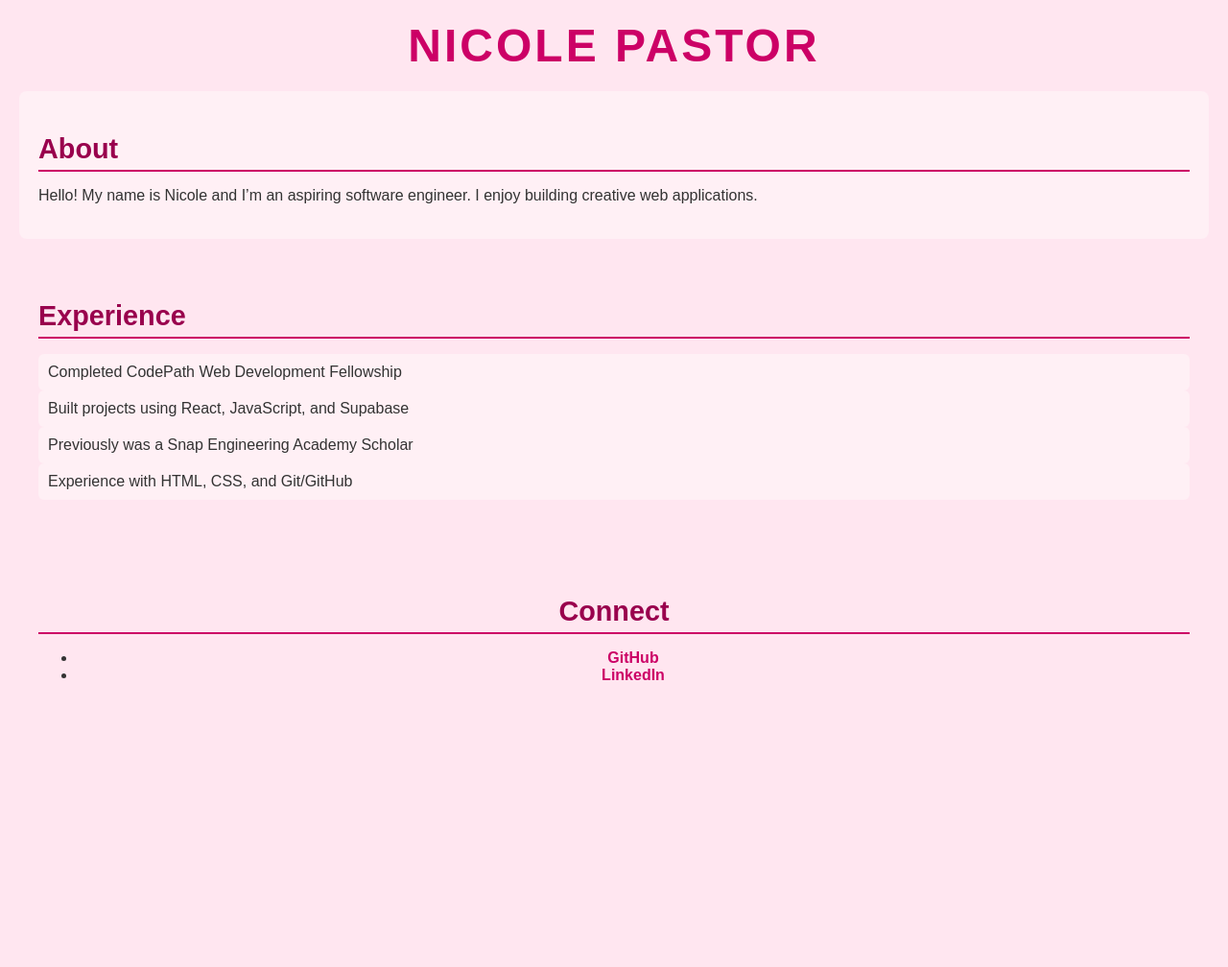
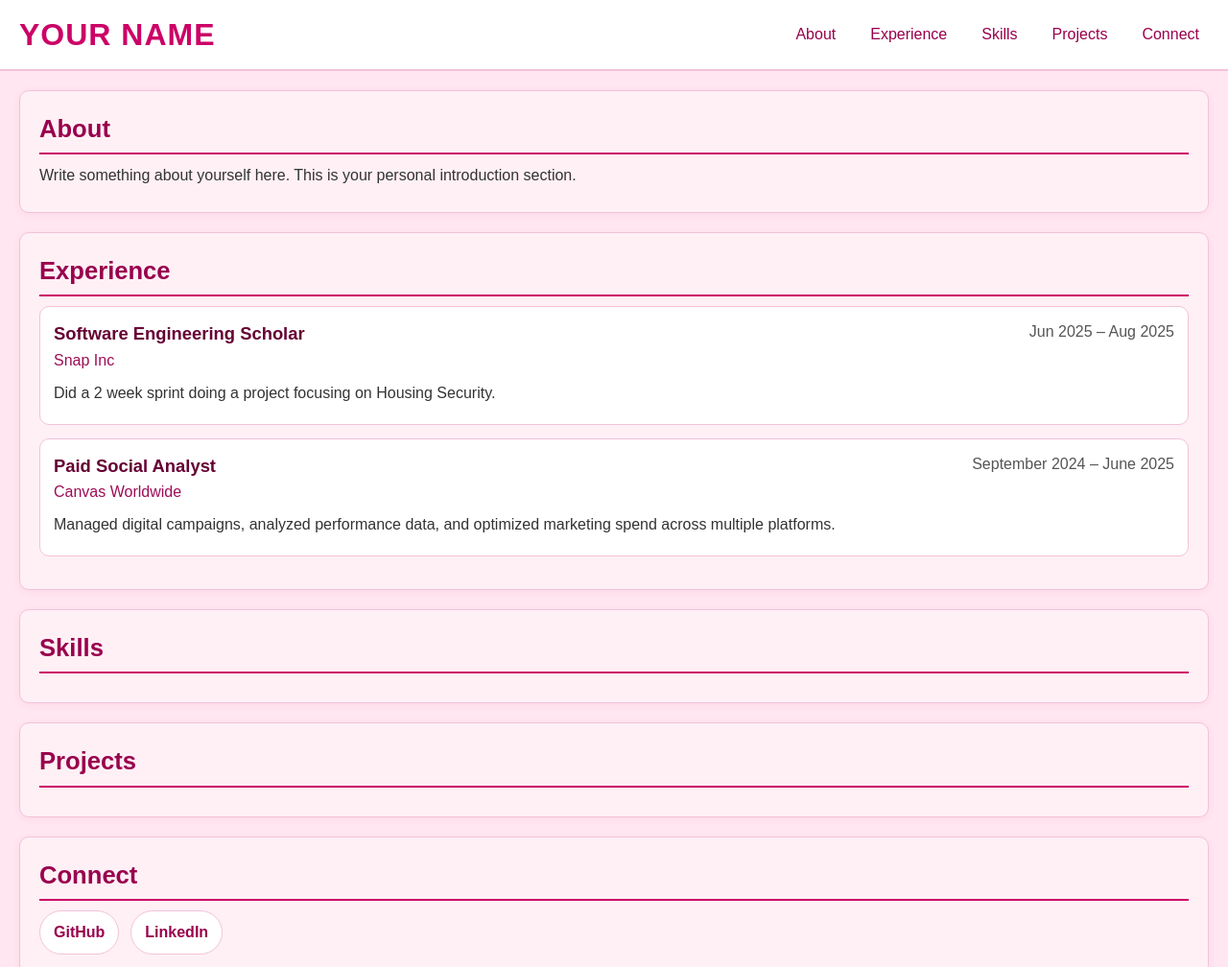
Before and after one commit to nicolevpastor/nicole-pastor-luna, a plain HTML site: page index.html in a window 1280 px wide. Shown: the top 1008 px of the page at 96% size. Before the commit the page ends 800 px from the top, so only its background shows below. Drawn offline with Linux system fonts and the light colour scheme; files that its build step writes are made by us from their sources.

Commit message:
formatted styles added

```diff
--- a/css/index.css
+++ b/css/index.css
@@ -1,69 +1,130 @@
+/* ===== RESET / BASE ===== */
+* { box-sizing: border-box; }
+html, body { margin: 0; padding: 0; }
 body {
-  background-color: #ffe6f0;
+  background: #ffe6f0;           /* light pink */
   color: #333;
   font-family: Arial, Helvetica, sans-serif;
-  margin: 0;
-  padding: 0;
+  line-height: 1.5;
 }
 
+/* ===== TYPOGRAPHY ===== */
 h1 {
-  font-size: 3rem;
-  font-weight: bold;
+  font-size: 2rem;
+  font-weight: 800;
   color: #cc0066;
-  text-align: center;
-  margin: 20px 0;
+  margin: 0;
   text-transform: uppercase;
-  letter-spacing: 3px;
+  letter-spacing: 2px;
 }
+h2 {
+  font-size: 1.6rem;
+  color: #99004d;
+  margin: 0 0 10px;
+  border-bottom: 2px solid #cc0066;
+  padding-bottom: 6px;
+}
+h3.role { margin: 0; font-size: 1.15rem; color: #660033; }
+p { margin: 0.35rem 0; }
 
-h2 {
-  font-size: 1.8rem;
-  color: #99004d;
-  margin-bottom: 10px;
-  border-bottom: 2px solid #cc0066;
-  padding-bottom: 5px;
-}
+/* ===== LINKS ===== */
+a { color: #0b63b6; }
+a:hover, a:focus { color: #053e73; }
 
-#About {
+#About, #Experience, #Skills, #Projects, #Connect {
   padding: 20px;
   margin: 20px;
   background-color: #fff0f5;
-  border-radius: 8px;
+  border-radius: 10px;
+  border: 1px solid #f3c2d9;
+  box-shadow: 0 2px 8px rgba(204, 0, 102, 0.06);
 }
 
-#Experience {
-  padding: 20px;
-  margin: 20px;
+#About, #Experience, #Skills, #Projects, #Connect { scroll-margin-top: 84px; }
+
+.skip-link {
+  position: absolute; left: -9999px; top: 0;
+}
+.skip-link:focus {
+  left: 12px; top: 8px;
+  background: #ffffff; color: #000;
+  padding: 8px 12px; border-radius: 6px;
+  border: 1px solid #999;
 }
 
-#Experience ul {
-  list-style-type: none;
-  padding: 0;
+/* ===== NAVBAR ===== */
+.site-nav {
+  position: sticky; top: 0; z-index: 1000;
+  background: #ffffff;
+  border-bottom: 2px solid #f3c2d9;
+  display: flex; align-items: center; justify-content: space-between;
+  gap: 16px; padding: 12px 20px;
+}
+.site-nav .logo a {
+  text-decoration: none;
+  color: #cc0066;
+  letter-spacing: 1px;
+}
+.nav-links {
+  list-style: none; display: flex; gap: 16px; margin: 0; padding: 0;
+}
+.nav-links a {
+  display: inline-block;
+  text-decoration: none;
+  color: #99004d;
+  padding: 8px 10px;
+  border-radius: 8px;
+  transition: background .18s ease, transform .06s ease;
+}
+.nav-links a:hover, .nav-links a:focus {
+  background: #ffe6f0;
+  transform: translateY(-1px);
 }
 
-#Experience li {
-  background-color: #fff0f5;
-  /* margin: 10px 0; */
-  padding: 10px;
-  border-radius: 6px;
-  font-weight: 500;
+/* ===== EXPERIENCE (Flex rows + columns) ===== */
+.experience-item {
+  background: #fff;
+  border: 1px solid #f3c2d9;
+  border-radius: 10px;
+  padding: 14px;
+  margin-bottom: 14px;
+}
+.experience-row {
+  display: flex; align-items: flex-start; justify-content: space-between;
+  gap: 16px; flex-wrap: wrap;
+}
+.role-company { display: flex; flex-direction: column; gap: 2px; min-width: 220px; }
+.company { color: #99004d; opacity: .95; margin: 0; }
+.dates { color: #555; white-space: nowrap; margin: 0; }
+.description { margin-top: 10px; }
+
+/* ===== PROJECTS ===== */
+#Projects ul {
+  list-style: none; padding: 0; margin: 0;
+  display: grid; grid-template-columns: 1fr; gap: 12px;
+}
+#Projects li {
+  background: #fff; border: 1px solid #f3c2d9; border-radius: 10px; padding: 12px;
 }
 
-#Connect {
-  text-align: center;
-  padding: 20px;
-  margin: 20px;
+.social-links {
+  display: flex; flex-wrap: wrap; gap: 12px; align-items: center;
+}
+.social-links a {
+  text-decoration: none; font-weight: 600;
+  padding: 10px 14px; border-radius: 999px;
+  border: 1px solid #f3c2d9; background: #ffffff; color: #99004d;
+  transition: background .18s ease, box-shadow .18s ease;
+}
+.social-links a:hover, .social-links a:focus {
+  background: #ffe6f0;
+  box-shadow: 0 2px 6px rgba(153, 0, 77, 0.15);
 }
 
-a {
-  text-decoration: none;
-  color: #cc0066;
-  font-weight: bold;
-  padding: 8px 12px;
-
+@media (max-width: 720px) {
+  h1 { font-size: 1.6rem; }
+  .site-nav { flex-wrap: wrap; gap: 10px; }
+  .experience-row { flex-direction: column; align-items: flex-start; }
+  .dates { white-space: normal; }
+  #Projects ul { grid-template-columns: 1fr; }
 }
-
-a:hover {
-  background-color: #cc0066;
-  color: white;
-}
--- a/index.html
+++ b/index.html
@@ -2,44 +2,79 @@
 <html lang="en">
 <head>
   <meta charset="UTF-8" />
-  <meta name="viewport" content="width=device-width, initial-scale=1.0" />
-  <meta name="description" content="Nicole Pastor's  Site" />
-  <meta name="keywords" content="Nicole, Portfolio, Software Engineering, Web Development" />
-  <title>Nicole Pastor's Site</title>
-
-  <link rel="stylesheet" href="css/index.css">
-
+  <meta name="viewport" content="width=device-width, initial-scale=1.0"/>
+  <title>My Portfolio</title>
+  <link rel="stylesheet" href="index.css" />
 </head>
 <body>
-  <!-- Name -->
-  <h1>Nicole Pastor</h1>
+  <a class="skip-link" href="#About">Skip to content</a>
 
-  <!-- About-->
+  <nav class="site-nav" aria-label="Primary">
+    <h1 class="logo"><a href="#About">Your Name</a></h1>
+    <ul class="nav-links">
+      <li><a href="#About">About</a></li>
+      <li><a href="#Experience">Experience</a></li>
+      <li><a href="#Skills">Skills</a></li>
+      <li><a href="#Projects">Projects</a></li>
+      <li><a href="#Connect">Connect</a></li>
+    </ul>
+  </nav>
+
+  <!-- About Section -->
   <section id="About">
     <h2>About</h2>
-    <p>Hello! My name is Nicole and I’m an aspiring software engineer.
-       I enjoy building creative web  applications.</p>
+    <p>Write something about yourself here. This is your personal introduction section.</p>
   </section>
 
-  <!--Experience -->
+  <!-- Experience Section -->
   <section id="Experience">
     <h2>Experience</h2>
-    <ul>
-      <li>Completed CodePath Web Development Fellowship</li>
-      <li>Built projects using React, JavaScript, and Supabase</li>
-      <li>Previously was a Snap Engineering Academy Scholar</li>
-      <li>Experience with HTML, CSS, and Git/GitHub</li>
+
+    <article class="experience-item">
+      <header class="experience-row">
+        <div class="role-company">
+          <h3 class="role">Software Engineering Scholar</h3>
+          <p class="company">Snap Inc</p>
+        </div>
+        <p class="dates">Jun 2025 – Aug 2025</p>
+      </header>
+      <p class="description">
+        Did a 2 week sprint doing a project focusing on Housing Security.
+      </p>
+    </article>
+
+    <article class="experience-item">
+      <header class="experience-row">
+        <div class="role-company">
+          <h3 class="role">Paid Social Analyst</h3>
+          <p class="company">Canvas Worldwide</p>
+        </div>
+        <p class="dates">September 2024 – June 2025</p>
+      </header>
+      <p class="description">
+        Managed digital campaigns, analyzed performance data, and optimized marketing spend across multiple platforms.
+      </p>
+    </article>
+  </section>
+
+  <section id="Skills">
+    <h2>Skills</h2>
+  </section>
+
+  <!-- Projects Section -->
+  <section id="Projects">
+    <h2>Projects</h2>
+    <ul id="project-list">
     </ul>
   </section>
 
-  <!-- Connect-->
+  <!-- Connect Section -->
   <section id="Connect">
     <h2>Connect</h2>
-    <ul>
-      <li><a href="https://github.com/nicolevpastor" target="_blank">GitHub</a></li>
-      <li><a href="https://www.linkedin.com/in/nicole-pastor/" target="_blank">LinkedIn</a></li>
-      <!-- You can add more links if you want -->
-    </ul>
+    <div class="social-links">
+      <a href="https://github.com/yourhandle" target="_blank" rel="noopener">GitHub</a>
+      <a href="https://linkedin.com/in/yourhandle" target="_blank" rel="noopener">LinkedIn</a>
+    </div>
   </section>
 </body>
 </html>
```
